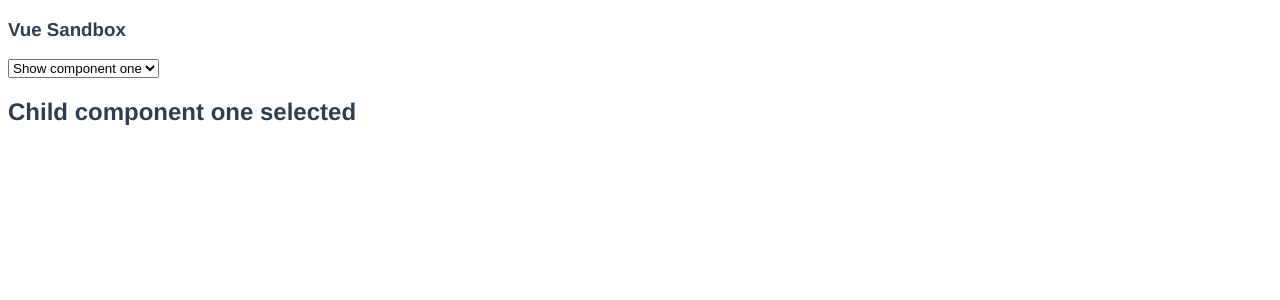
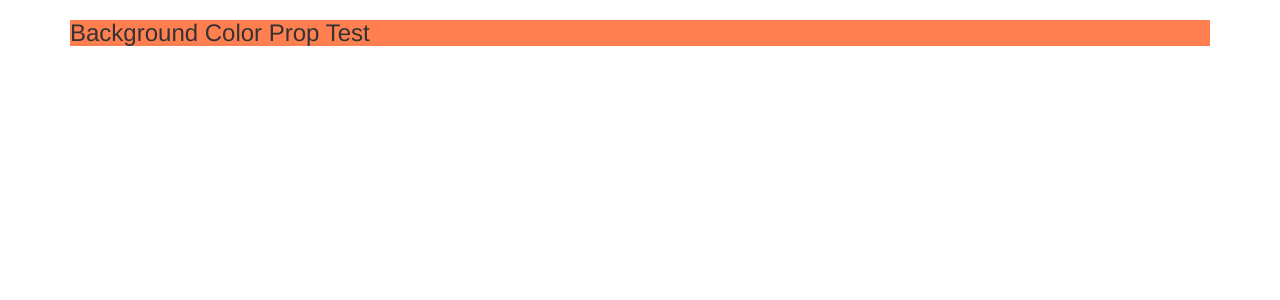
Before and after one commit to UniquelySimilar/vue-sandbox, a Vue app: page / in a window 1280 px wide. Shown: the top 300 px of the page. Built offline with nearby package versions, Linux system fonts and the light colour scheme.

Commit message:
background color prop test

```diff
--- a/public/index.html
+++ b/public/index.html
@@ -5,7 +5,7 @@
     <meta http-equiv="X-UA-Compatible" content="IE=edge">
     <meta name="viewport" content="width=device-width,initial-scale=1.0">
     <link rel="icon" href="<%= BASE_URL %>favicon.ico">
-    <title><%= htmlWebpackPlugin.options.title %></title>
+    <title>Vue Sandbox</title>
   </head>
   <body>
     <noscript>
--- a/src/App.vue
+++ b/src/App.vue
@@ -1,32 +1,20 @@
 <template>
   <div id="app" class="container">
-    <h3>Vue Sandbox</h3>
-    <select-test />
+    <bg-color-prop-test bgColor="coral" />
   </div>
 </template>
 
 <script>
-  import SelectTest from './components/selecttest/SelectTest.vue'
+  import BgColorPropTest from '@/components/BgColorPropTest.vue'
 
   export default {
     name: 'App',
     components: {
-      SelectTest
-    },
-    data() {
-      return {
-      }
-    },
-    methods: {
+      BgColorPropTest
     }
   }
 </script>
 
 <style>
-#app {
-  font-family: Avenir, Helvetica, Arial, sans-serif;
-  -webkit-font-smoothing: antialiased;
-  -moz-osx-font-smoothing: grayscale;
-  color: #2c3e50;
-}
+
 </style>
--- /dev/null
+++ b/src/components/BgColorPropTest.vue
@@ -0,0 +1,25 @@
+<template>
+  <div :style="{ backgroundColor: computedBgColor }">
+    <h3>Background Color Prop Test</h3>
+  </div>
+</template>
+
+<script>
+  export default {
+    props: {
+      bgColor: {
+        type: String,
+        required: false
+      }
+    },
+    computed: {
+      computedBgColor() {
+        return this.bgColor ? this.bgColor : 'aqua';
+      }
+    }
+  }
+</script>
+
+<style scoped>
+
+</style>
--- a/src/main.js
+++ b/src/main.js
@@ -2,7 +2,7 @@ import Vue from 'vue'
 import App from './App.vue'
 import store from './store'
 
-//import 'bootstrap/dist/css/bootstrap.css'
+import 'bootstrap/dist/css/bootstrap.css'
 
 Vue.config.productionTip = false
 
```
